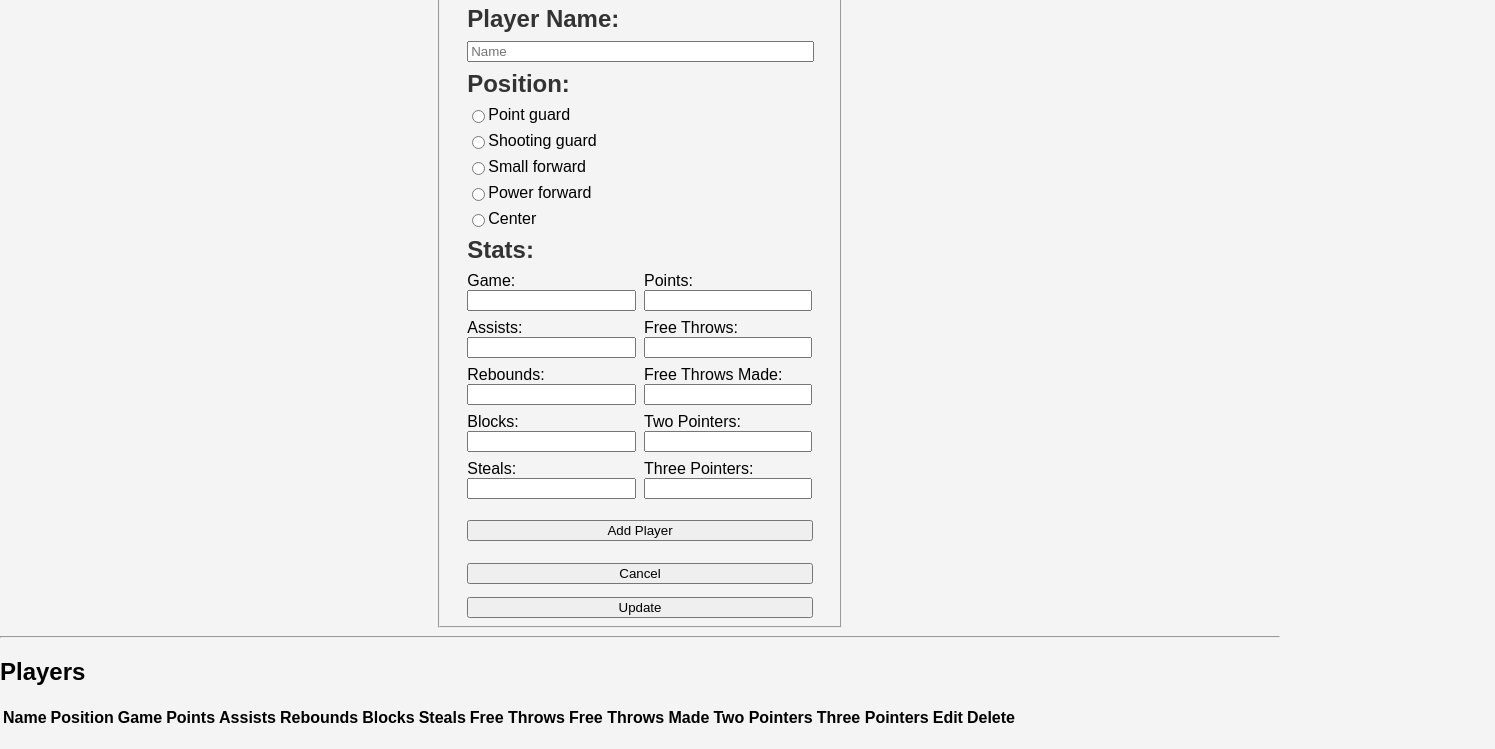
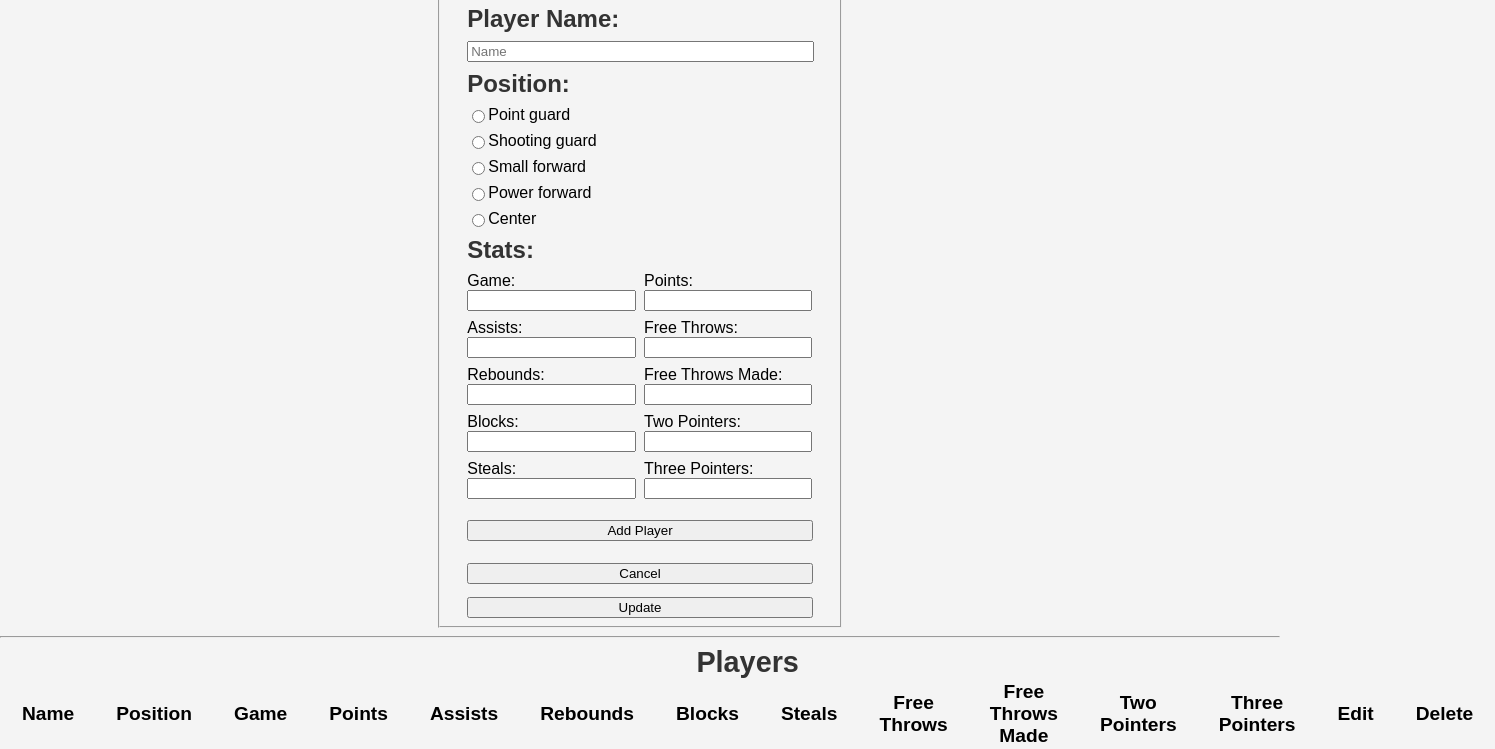
Before and after one commit to SdbnCode/SportsTracker, a plain HTML site: page index.html in a window 1280 px wide. Shown: the part 90-839 px from the top of the page, 1495 px wide, since content can reach past the window. Drawn offline with Linux system fonts and the light colour scheme.

Commit message:
added styling to table, working on fixing edit button

```diff
--- a/index.html
+++ b/index.html
@@ -12,7 +12,7 @@
       <h1>Track your Stats!</h1>
     </div>
     <form>
-    <fieldset  id="playerform">
+      <fieldset id="playerform">
         <legend>Add a Player</legend>
 
         <div id="name">
@@ -28,9 +28,10 @@
           <label><input type="radio" id="position" value="Power forward">Power forward</label>
           <label><input type="radio" id="position" value="center">Center</label>
         </div>
+
         <div class="player-stats">
           <h3>Stats:</h3>
-  <div class = "player-data">
+          <div class="player-data">
             <div class="column">
               <div>
                 <label for="game">Game:</label>
@@ -89,13 +90,16 @@
 
         <button id="submit">Add Player</button>
         <div id="editSection" class="hide">
-      <button id="cancelEdit" onclick="cancelEdit()"> Cancel </button>
-      <button id="updateEntry" onclick="editRow()"> Update </button>
+          <button id="cancelEdit" onclick="cancelEdit()">Cancel</button>
+          <button id="updateEntry" onclick="editRow()">Update</button>
+        </div>
       </fieldset>
     </form>
 
     <hr>
 
+    <section>
+      <div class="player-table">
         <h2>Players</h2>
         <table>
           <thead>
@@ -116,12 +120,12 @@
               <th>Delete</th>
             </tr>
           </thead>
-
-    <tbody id = "output">
-    <tbody>
-
+          <tbody id="output"></tbody>
         </table>
       </div>
+    </section>
+  </div>
+
   <script src="script.js"></script>
 </body>
 </html>
--- a/script.js
+++ b/script.js
@@ -32,7 +32,7 @@ function activateEdit(i){
   pFreeThrowsMadeInput.value = freeThrowsMade[i]
   pTwoPointersInput.value = twoPointers[i]
   pThreePointersInput.value = threePointers[i]
-  deleteRow(i)
+
 }
 
 function cancelEdit(){
@@ -124,9 +124,9 @@ function addPlayer(){
         <td>${pTwoPointers}</td>
         <td>${pThreePointers}</td>
         <td>
-        <button onclick="activateEdit(${i})" class="edit-button"><img src="image/edit.png" alt="Edit"></button>        </td>
+        <button onclick="activateEdit(${i})" class="edit-button"><img src="image/edit.png" alt="Edit"></button></td>
         <td>
-        <button onclick="activateEdit(${i})" class="garbage-button"><img src="image/garbage.png" alt="garbage"></button>        </td>
+        <button onclick="deleteRow(${i})" class="garbage-button"><img src="image/garbage.png" alt="garbage"></button></td>
         </td>
     </tr>`
   }
--- a/style.css
+++ b/style.css
@@ -25,6 +25,9 @@ body {
     font-family: Arial, sans-serif;
     margin: 0;
     padding: 0;
+    height: 100vh;
+    justify-content: center;
+    align-items: center;
     background-color: #f4f4f4;
 }
 
@@ -37,6 +40,7 @@ form {
     flex-direction: column;
     gap: 1em;
 }
+
 
 #playerform{
     width:30%;
@@ -139,6 +143,24 @@ button{
     flex-direction: column;
 }
 
+/* CSS for table output */
+.player-table h2{
+    color: #333;
+    font-size: 1.5em;
+    margin: 0;
+    padding: 0;
+    text-align: center;
+}
+
+.player-table {
+    width: 80%;
+    margin: auto;
+    display: table;
+    justify-content: center;
+    align-items: center;
+    text-align: center;
+    font-size: 1.2em;
+}
 
 .edit-button,
 .garbage-button{
@@ -148,5 +170,19 @@ button{
     justify-content: center;
     align-items: center;
     flex-direction: column;
+    vertical-align: bottom;
+
     gap: 1em;
+    border: none;
+    cursor: pointer;
 }
+
+td {
+    padding: 0 20px 0 20px;
+    vertical-align: bottom;
+
+}
+
+th {
+    padding: 0 20px 0 20px;
+}
```
Lines whose indentation alone changed are shown as unchanged.
